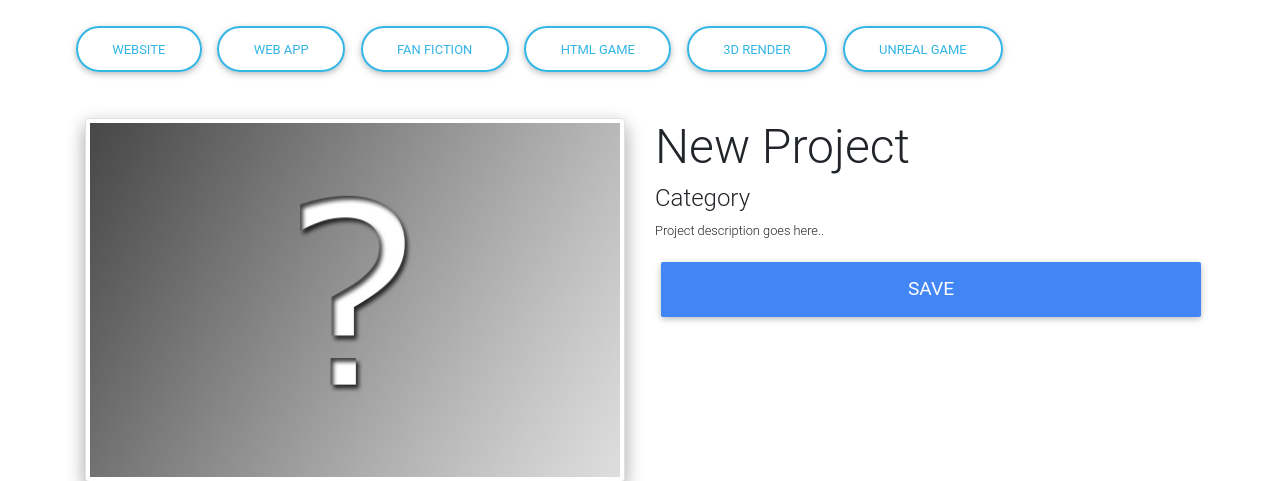
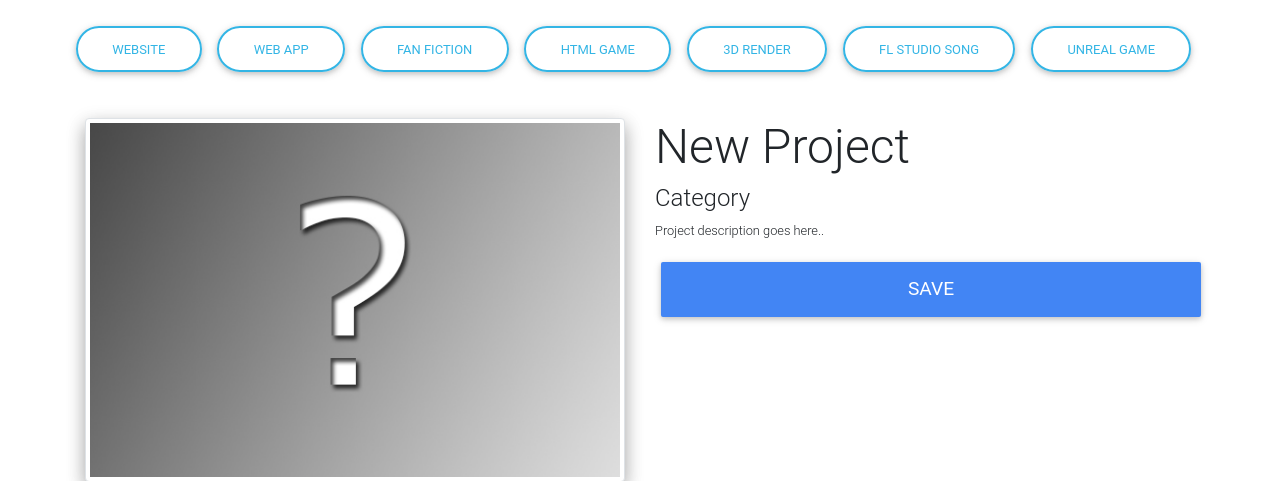
Before and after one commit to joshbyvelds/projectjournal, a PHP site: page / in a window 1280 px wide. Shown: the part 94-575 px from the top of the page. Run offline with PHP 8.4, Linux system fonts and the light colour scheme; data that the repository does not hold is empty; some libraries are stand-ins or nearby versions.

Commit message:
Updated categories list

```diff
--- a/php/categories.php
+++ b/php/categories.php
@@ -12,5 +12,6 @@ $categories = [
     "Fan Fiction",
     "HTML Game",
     "3D Render",
+    "FL Studio Song",
     "Unreal Game",
 ];
```
